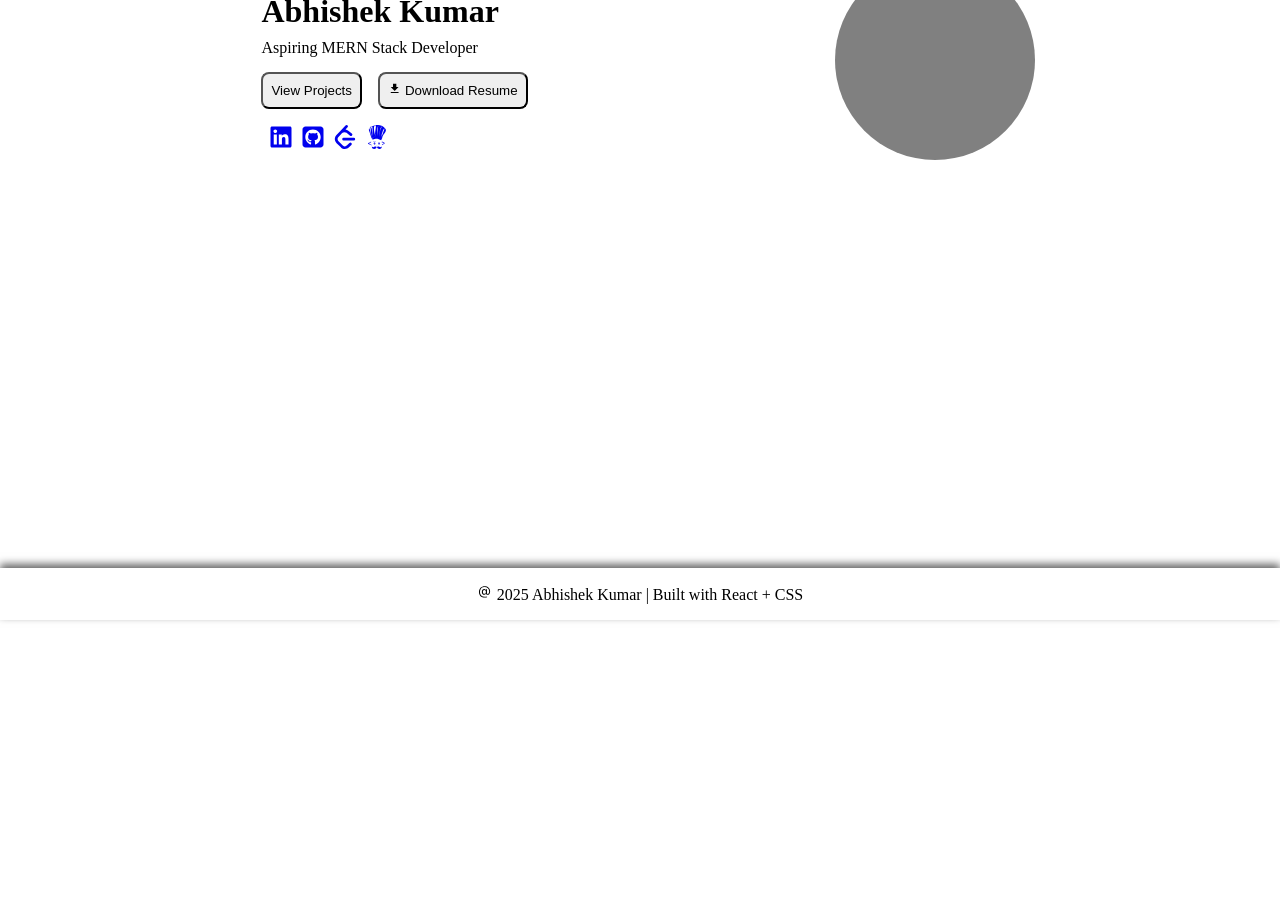
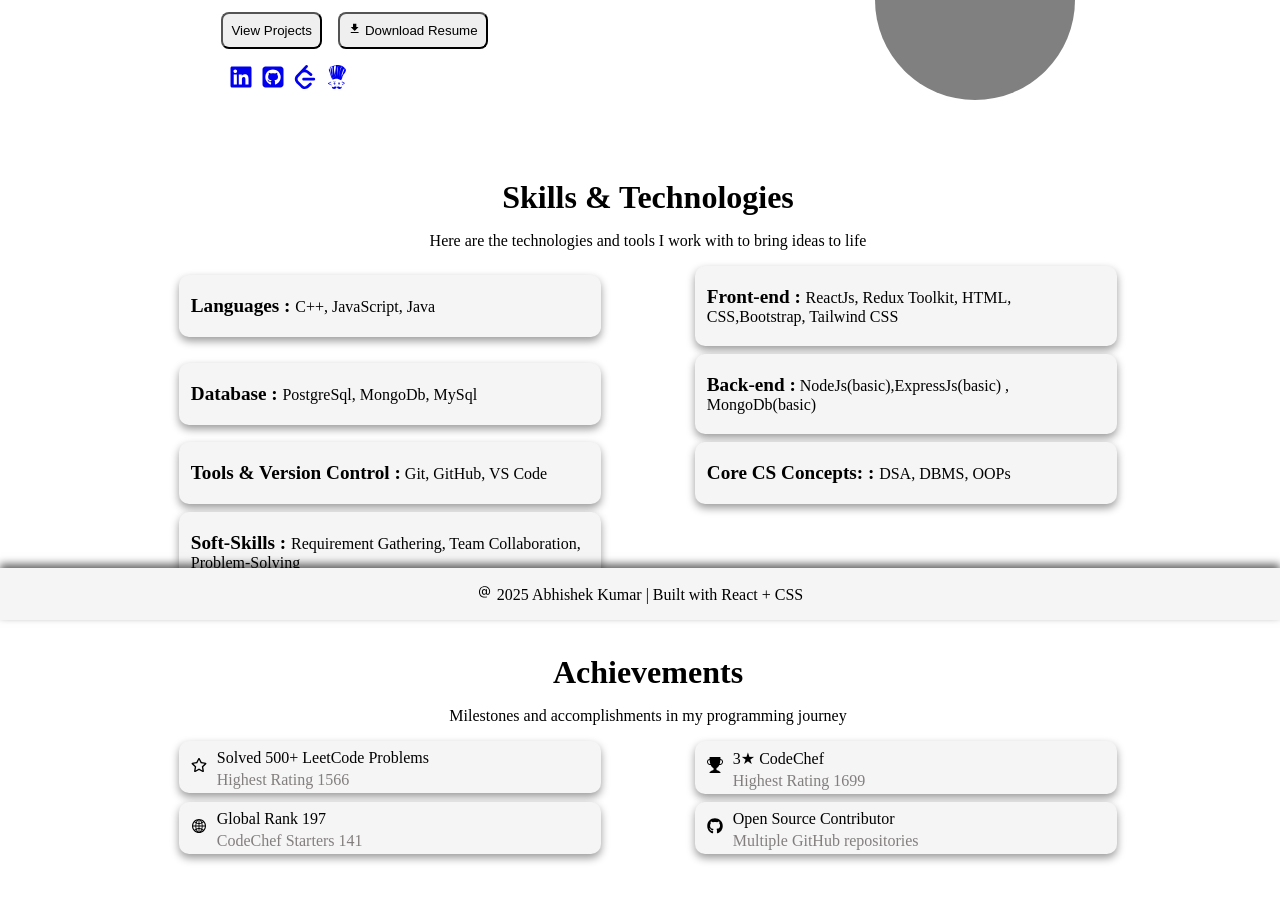
Before and after one commit to Purbey2001/portfolio_website, a React (Vite) app: page / in a window 1280 px wide. Shown: the part 180-1082 px from the top of the page. Before the commit the page ends 848 px from the top, so only its background shows below. Built offline with nearby package versions, Linux system fonts and the light colour scheme.

Commit message:
added achievement section

```diff
--- a/src/App.css
+++ b/src/App.css
@@ -58,12 +58,14 @@
 }
 
 .content{
-  margin-top: 40px;
+  margin-top: 60px;
+  padding-bottom: 80px;
   display: flex;
   flex-direction: column;
 }
 
 .footer{
+  background-color: whitesmoke;
   width: 100%;
   position: fixed;
   bottom: 0;
--- /dev/null
+++ b/src/components/Achievements.css
@@ -0,0 +1,40 @@
+.achievements{
+    width: 80%;
+    margin: auto;
+    display: flex;
+    flex-direction: column;
+    align-items: center;
+    padding: 20px;
+}
+
+.achievement{
+    width: 100%;
+    display: grid;
+    row-gap: 8px;
+    column-gap: 8px; /* optional: space between columns */
+    grid-template-columns: repeat(auto-fit, minmax(360px, 1fr));
+}
+
+.achievement-section{
+    width: 80%;
+    margin: auto;
+    display: flex;
+    align-items: center;
+    column-gap: 10px;
+    border-radius: 10px;
+    background-color: whitesmoke;
+    padding: 4px;
+    padding-left: 12px;
+    box-shadow: 0px 4px 8px rgba(0,0,0, 0.4);
+    transition: all 1s ease-in-out;
+}
+
+.achievement-section:hover{
+    transform: scaleX(1.1);
+    box-shadow: 0px 4px 16px rgba(0,0,0, 0.8);
+}
+
+.achievement-card span{
+    font-weight: 100;
+    color: rgb(131, 126, 126);
+}
--- a/src/components/Achievements.jsx
+++ b/src/components/Achievements.jsx
@@ -1,9 +1,55 @@
 import React from 'react'
+import './Achievements.css'
+import { FaRegStar } from "react-icons/fa";
+import { BsFillTrophyFill } from "react-icons/bs";
+import { AiOutlineGlobal } from "react-icons/ai";
+import { FaGithub } from "react-icons/fa";
 
 function Achievements() {
   return (
-    <div>
-
+    <div className='achievements'>
+      <h1 style={{marginBottom:'0px'}}>Achievements</h1>
+      <p>Milestones and accomplishments in my programming journey</p>
+      <div className='achievement'>
+        <div className='achievement-section'>
+          <div>
+            <FaRegStar />
+          </div>
+          <div className='achievement-card'>
+            <p style={{marginBottom:'4px',marginTop:'4px'}}>Solved 500+ LeetCode Problems</p>
+            <span>Highest Rating 1566</span>
+          </div>
+        </div>
+        <div className='achievement-section'>
+          <div>
+            <BsFillTrophyFill />
+          </div>
+          <div className='achievement-card'>
+            <p style={{marginBottom:'4px',marginTop:'4px'}}>3★ CodeChef</p>
+            <span>Highest Rating 1699</span>
+          </div>
+        </div>
+        <div className='achievement-section'>
+          <div>
+            <AiOutlineGlobal />
+          </div>
+          <div className='achievement-card'>
+            <p style={{marginBottom:'4px',marginTop:'4px'}}>Global Rank 197
+</p>
+            <span>CodeChef Starters 141</span>
+          </div>
+        </div>
+        <div className='achievement-section'>
+          <div>
+            <FaGithub />
+          </div>
+          <div className='achievement-card'>
+            <p style={{marginBottom:'4px',marginTop:'4px'}}>Open Source Contributor
+</p>
+            <span>Multiple GitHub repositories</span>
+          </div>
+        </div>
+      </div>
     </div>
   )
 }
--- a/src/components/Home.css
+++ b/src/components/Home.css
@@ -1,5 +1,5 @@
 .home{
-    margin: 100px;
+    padding: 20px;
     display: flex;
     justify-content: space-around;
     align-items: center;
--- /dev/null
+++ b/src/components/Skills.css
@@ -0,0 +1,37 @@
+.skills{
+    width: 80%;
+    margin: auto;
+    display: flex;
+    flex-direction: column;
+    align-items: center;
+    padding: 20px;
+}
+
+.skill-card {
+    width: 100%;
+    display: grid;
+    row-gap: 8px;
+    column-gap: 8px; /* optional: space between columns */
+    grid-template-columns: repeat(auto-fit, minmax(360px, 1fr));
+}
+
+.skill-section{
+    width: 80%;
+    margin: auto;
+    border-radius: 10px;
+    background-color: whitesmoke;
+    padding: 4px;
+    padding-left: 12px;
+    box-shadow: 0px 4px 8px rgba(0,0,0, 0.4);
+    transition: all 1s ease-in-out;
+}
+
+.skill-section:hover{
+    transform: scaleX(1.1);
+    box-shadow: 0px 4px 16px rgba(0,0,0, 0.8);
+}
+
+.skill-section span{
+    font-size: larger;
+    font-weight: 800;
+}
--- a/src/components/Skills.jsx
+++ b/src/components/Skills.jsx
@@ -1,9 +1,34 @@
 import React from 'react'
+import './Skills.css'
 
 function Skills() {
   return (
-    <div>
-
+    <div className='skills'>
+      <h1 style={{marginBottom:'0px'}}>Skills & Technologies</h1>
+      <p>Here are the technologies and tools I work with to bring ideas to life</p>
+      <div className='skill-card'>
+        <div className='skill-section'>
+          <p><span>Languages : </span> C++, JavaScript, Java</p>
+        </div>
+        <div className='skill-section'>
+          <p><span>Front-end : </span> ReactJs, Redux Toolkit, HTML, CSS,Bootstrap, Tailwind CSS</p>
+        </div>
+        <div className="skill-section">
+          <p><span>Database : </span>PostgreSql, MongoDb, MySql</p>
+        </div>
+        <div className='skill-section'>
+          <p><span>Back-end :</span> NodeJs(basic),ExpressJs(basic) , MongoDb(basic)</p>
+        </div>
+        <div className='skill-section'>
+          <p><span>Tools & Version Control :</span> Git, GitHub, VS Code</p>
+        </div>
+        <div className="skill-section">
+          <p><span>Core CS Concepts: : </span>DSA, DBMS, OOPs</p>
+        </div>
+        <div className="skill-section">
+          <p><span>Soft-Skills : </span>Requirement Gathering, Team Collaboration, Problem-Solving</p>
+        </div>
+      </div>
     </div>
   )
 }
```
